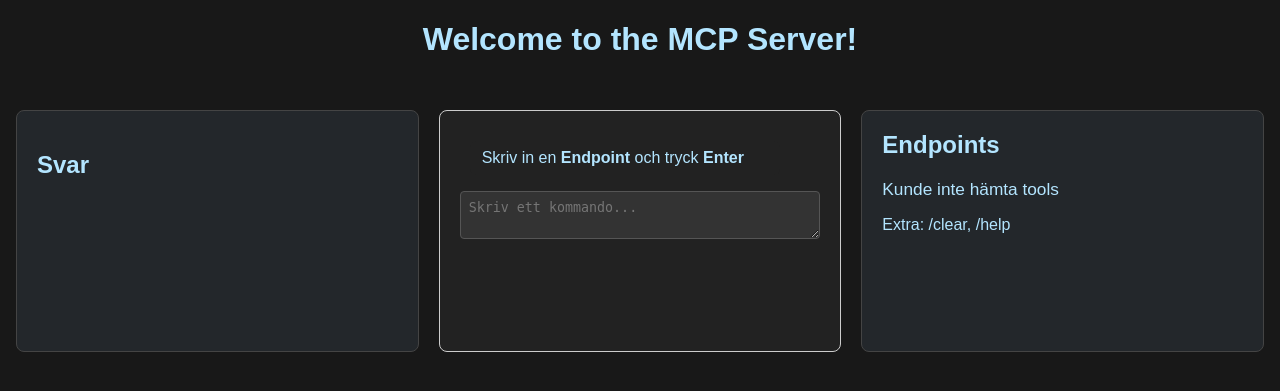
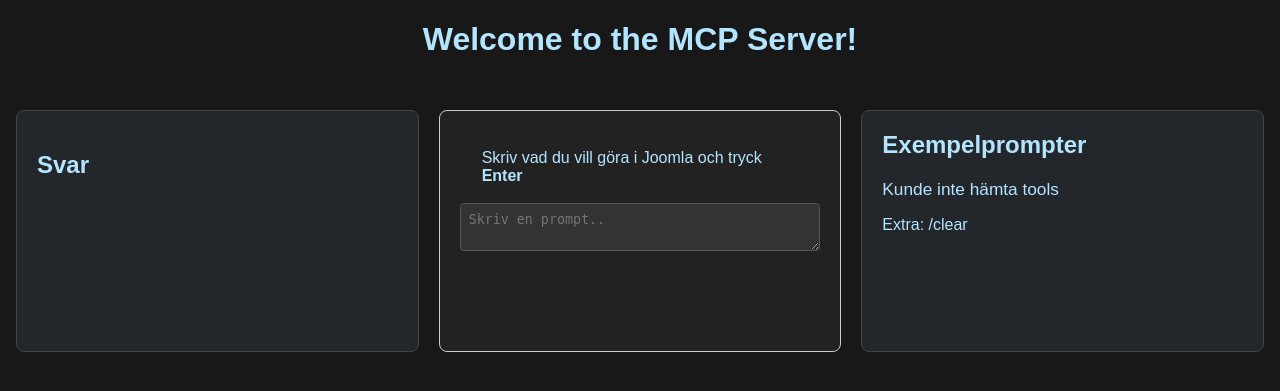
Before and after one commit to kimpabooy/Joomla_MCP_Server, a Python web app: template templates/index.html in a window 1280 px wide. Shown: the top 391 px of the page. Run offline with Jinja, Linux system fonts and the light colour scheme; the template is opened without the code that fills it, so the values that code supplies are empty.

Commit message:
Refactor chat interface and update example prompts in index.html

```diff
--- a/main.py
+++ b/main.py
@@ -3,7 +3,6 @@
 from fastapi import FastAPI
 from fastapi.staticfiles import StaticFiles
 from src.routes.chat_router import router as chat_router
-from src.routes.views import router as views_router
 from src.tools.mcp_tools import mcp
 import uvicorn
 
@@ -20,7 +19,6 @@
 app = FastAPI(lifespan=mcp_app.lifespan)
 app.mount("/static", StaticFiles(directory="static"), name="static")
 app.include_router(chat_router)
-app.include_router(views_router)
 
 # Montera FastMCP-servern på /mcp (hanterar SSE och streamable HTTP)
 app.mount("/mcp", mcp_app)
--- a/templates/index.html
+++ b/templates/index.html
@@ -20,19 +20,22 @@
 
             <section id="chatbox">
                 <div id="chatlog">
-                    <div class="chat-msg bot">Skriv in en <b>Endpoint</b> och tryck <b>Enter</b></div>
+                    <div class="chat-msg bot">Skriv vad du vill göra i Joomla och tryck <b>Enter</b></div>
                 </div>
                 <form id="chatForm" autocomplete="off">
-                    <textarea id="endpointInput" placeholder="Skriv ett kommando..." rows="2" required></textarea>
+                    <textarea id="endpointInput" placeholder="Skriv en prompt.." rows="2" required></textarea>
                 </form>
             </section>
 
             <section id="endpoints-box">
-                <h2>Endpoints</h2>
+                <h2>Exempelprompter</h2>
                 <ul id="endpoints-list">
-                    <li>Laddar...</li>
+                    <li>Lista alla artiklar</li>
+                    <li>Hämta artikel med ID 12</li>
+                    <li>Publicera artikel 12</li>
+                    <li>Skapa artikel: titel X, innehåll Y</li>
                 </ul>
-                <p>Extra: /clear, /help</p>
+                <p>Extra: /clear</p>
             </section>
         </div>
     </main>
```
